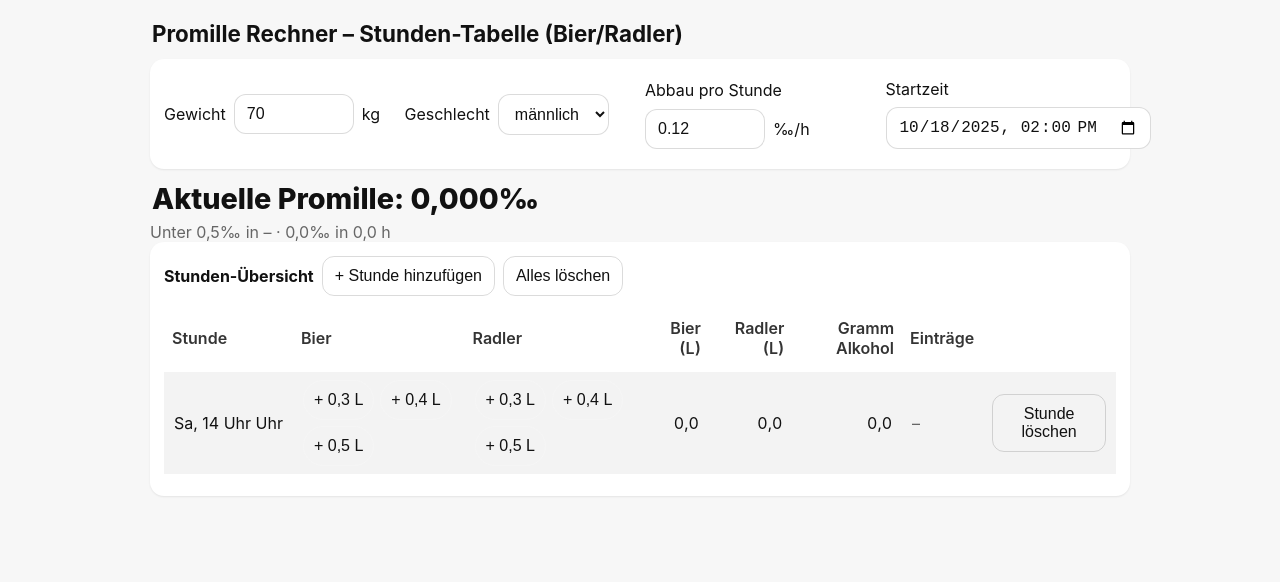
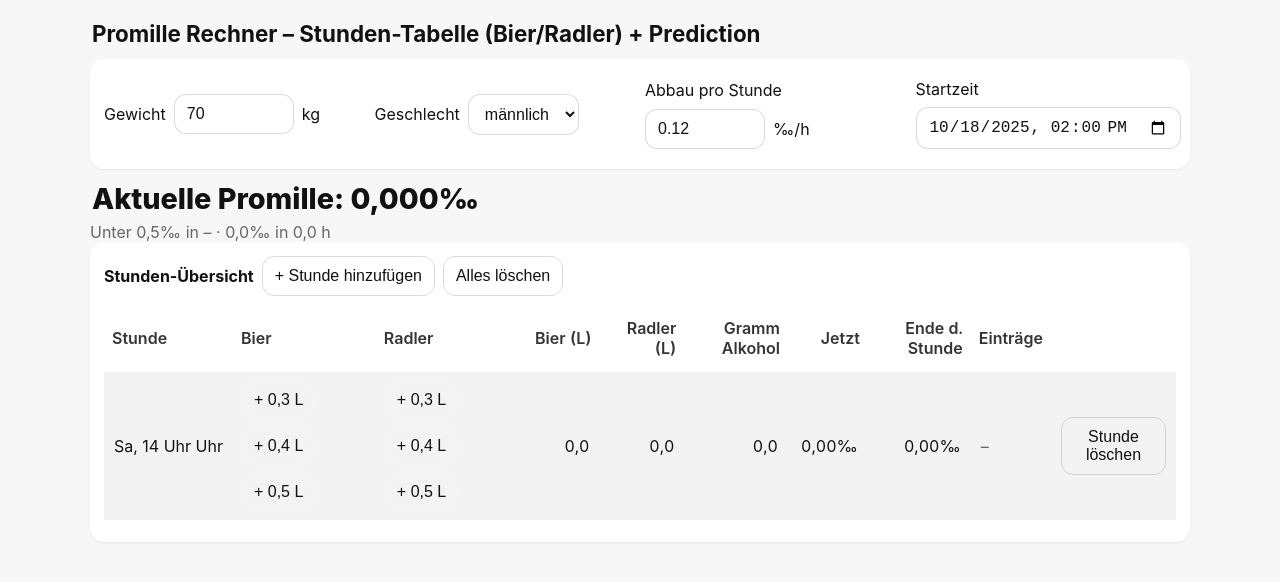
Before and after one commit to Scrubxlol/promille-check-simpel, a plain HTML site: page index.html in a window 1280 px wide. Drawn offline with Linux system fonts and the light colour scheme.

Commit message:
Add prediction feature to Promille Rechner

```diff
--- a/index.html
+++ b/index.html
@@ -3,13 +3,13 @@
 <head>
   <meta charset="utf-8" />
   <meta name="viewport" content="width=device-width, initial-scale=1" />
-  <title>Promille Rechner – Stunden-Tabelle</title>
+  <title>Promille Rechner – Stunden-Tabelle + Prediction</title>
   <style>
     :root{ --bg:#0b0b0b;--card:#151515;--text:#f2f2f2;--muted:#a9a9a9;--primary:#0a84ff;--danger:#d32f2f;--row:#1e1e1e;--radius:14px; }
     @media (prefers-color-scheme: light){ :root{--bg:#f7f7f7;--card:#fff;--text:#111;--muted:#666;--row:#f3f3f3} }
     *{box-sizing:border-box}
     body{margin:0;background:var(--bg);color:var(--text);font-family:-apple-system,system-ui,Segoe UI,Roboto,Helvetica,Arial,sans-serif;padding:16px}
-    .wrap{max-width:980px;margin:0 auto}
+    .wrap{max-width:1100px;margin:0 auto}
     h1{font-size:1.4rem;margin:4px 2px 12px}
     .card{background:var(--card);border-radius:var(--radius);padding:14px;box-shadow:0 1px 2px rgba(0,0,0,.08);margin-bottom:12px}
     label{display:flex;align-items:center;gap:8px;margin:6px 8px 6px 0;flex-wrap:wrap}
@@ -29,17 +29,16 @@
     .hourhead{white-space:nowrap}
     .chips{display:flex;gap:6px;flex-wrap:wrap}
     .chip{padding:8px 10px;border-radius:999px;border:1px solid rgba(255,255,255,.18);background:transparent}
-    .sum{min-width:72px;text-align:right;font-variant-numeric:tabular-nums}
+    .sum,.bac{min-width:80px;text-align:right;font-variant-numeric:tabular-nums}
     .pill{display:inline-flex;align-items:center;gap:6px;background:rgba(255,255,255,.06);border-radius:999px;padding:4px 8px;margin:4px 6px 0 0}
     .pill select{padding:4px 8px;border-radius:8px}
     .pill button{min-height:auto;padding:4px 8px;border-radius:8px}
-    /* Fehleranzeige */
     #err{position:fixed;left:8px;right:8px;bottom:8px;background:#400;padding:10px 12px;border:1px solid #f88;color:#fff;border-radius:10px;display:none;z-index:9999;font-size:14px;white-space:pre-wrap}
   </style>
 </head>
 <body>
   <div class="wrap">
-    <h1>Promille Rechner – Stunden-Tabelle (Bier/Radler)</h1>
+    <h1>Promille Rechner – Stunden-Tabelle (Bier/Radler) + Prediction</h1>
 
     <div class="card grid">
       <label>Gewicht
@@ -75,6 +74,8 @@
             <th class="sum">Bier (L)</th>
             <th class="sum">Radler (L)</th>
             <th class="sum">Gramm Alkohol</th>
+            <th class="bac">Jetzt</th>
+            <th class="bac">Ende d. Stunde</th>
             <th>Einträge</th>
             <th></th>
           </tr>
@@ -87,7 +88,7 @@
   <div id="err"></div>
 
 <script>
-/* Fehleranzeige */
+/* Fehleranzeige (hilft bei GitHub Pages Debug) */
 window.addEventListener('error', e => {
   const el = document.getElementById('err');
   el.style.display='block';
@@ -105,13 +106,13 @@ const VOL_BIER   = 0.05;  // 5 %
 const VOL_RADLER = 0.025; // 2.5 %
 const R_M = 0.68, R_F = 0.55;
 const NF3 = new Intl.NumberFormat('de-DE',{minimumFractionDigits:3,maximumFractionDigits:3});
+const NF2 = new Intl.NumberFormat('de-DE',{minimumFractionDigits:2,maximumFractionDigits:2});
 const NF1 = new Intl.NumberFormat('de-DE',{minimumFractionDigits:1,maximumFractionDigits:1});
 
 /* State + Persistenz */
-let model = { gewicht:70, geschlecht:'m', abbau:0.12, startMs:null, hours:[] };
-// restore
-try{ const saved = JSON.parse(localStorage.getItem('prs_hours_table')||'null'); if(saved && saved.hours) model = saved; }catch{}
-function save(){ localStorage.setItem('prs_hours_table', JSON.stringify(model)); }
+let model = { gewicht:70, geschlecht:'m', abbau:0.12, startMs:null, hours:[] }; // hours: [{startMs,drinks:[{id,ty,volL}]}]
+try{ const saved = JSON.parse(localStorage.getItem('prs_hours_table_predict')||'null'); if(saved && saved.hours) model = saved; }catch{}
+function save(){ localStorage.setItem('prs_hours_table_predict', JSON.stringify(model)); }
 
 /* Stundenaufbau */
 function ensureStart(){ if(!model.startMs){ model.startMs = floorToHourLocal(); } }
@@ -120,7 +121,7 @@ function buildHoursUntilNow(){
   const hours=[]; let cur = model.startMs; const now = Date.now();
   while (cur <= now){
     const existing = model.hours.find(h => h.startMs === cur);
-    hours.push(existing || { startMs:cur, drinks:[] }); // drinks: [{id,ty:'bier'|'radler', volL:0.3|0.4|0.5}]
+    hours.push(existing || { startMs:cur, drinks:[] });
     const d = new Date(cur); d.setHours(d.getHours()+1,0,0,0); cur = d.getTime();
   }
   model.hours = hours; save();
@@ -133,6 +134,51 @@ function sumsForHour(h){
   (h.drinks||[]).forEach(d => { if(d.ty==='bier') bier+=d.volL; else radler+=d.volL; });
   const grams = alkoholGramm(bier, VOL_BIER) + alkoholGramm(radler, VOL_RADLER);
   return {bier, radler, grams};
+}
+
+/* BAC-Serie: für jede Stunde (vergangen/aktuell/zukünftig) den Wert am Ende der Stunde
+   plus für die aktuelle Stunde zusätzlich den Live-Wert „jetzt“. */
+function computeBACSeries(){
+  const kg = model.gewicht||70;
+  const r  = model.geschlecht==='w'? R_F : R_M;
+  const ab = model.abbau||0.12; // ‰/h
+  const now = Date.now();
+
+  let prom = 0; // Start-Promille vor erster Stunde
+  const rows = [];
+
+  for (let i=0;i<model.hours.length;i++){
+    const h = model.hours[i];
+    const start = h.startMs;
+    const end   = new Date(start).setHours(new Date(start).getHours()+1);
+
+    // Intake der Stunde
+    const {bier,radler,grams} = sumsForHour(h);
+    prom += grams / (kg * r);
+
+    if (now >= end){
+      // Vergangenheit: tatsächlicher Endwert
+      prom = Math.max(0, prom - ab);
+      rows.push({ idx:i, now:null, end:prom, past:true });
+      continue;
+    }
+
+    if (now >= start && now < end){
+      const frac = (now - start)/3600000;
+      const nowVal = Math.max(0, prom - ab*frac);
+      const endVal = Math.max(0, prom - ab);      // Prognose: Ende dieser Stunde
+      rows.push({ idx:i, now:nowVal, end:endVal, past:false, current:true });
+      // Für weitere (zukünftige) Stunden nehmen wir als Ausgangsbasis den prognostizierten Endwert
+      prom = endVal;
+      continue;
+    }
+
+    // Zukunft: Prognose Ende der Stunde
+    const endVal = Math.max(0, prom - ab);
+    rows.push({ idx:i, now:null, end:endVal, past:false, future:true });
+    prom = endVal;
+  }
+  return rows;
 }
 
 /* DOM refs */
@@ -151,7 +197,7 @@ elSex.addEventListener('change', ()=>{ model.geschlecht = elSex.value; save(); r
 elAbbau.addEventListener('change', ()=>{ model.abbau = clamp(+elAbbau.value,0.05,0.2); save(); recalc(); });
 elStart.addEventListener('change', ()=>{ model.startMs = fromDatetimeLocalValue(elStart.value); save(); buildHoursUntilNow(); renderTable(); recalc(); });
 document.getElementById('addHour').addEventListener('click', ()=>{ addHourAtEnd(); renderTable(); recalc(); });
-document.getElementById('resetData').addEventListener('click', ()=>{ if(confirm('Alle Eingaben löschen?')){ localStorage.removeItem('prs_hours_table'); location.reload(); } });
+document.getElementById('resetData').addEventListener('click', ()=>{ if(confirm('Alle Eingaben löschen?')){ localStorage.removeItem('prs_hours_table_predict'); location.reload(); } });
 
 /* Event-Delegation für dynamische Buttons/Selects */
 elBody.addEventListener('click', (e)=>{
@@ -161,7 +207,7 @@ elBody.addEventListener('click', (e)=>{
   if(btn.dataset.add){ // + Getränk
     const i = +btn.dataset.i; const ty = btn.dataset.add; const vol = parseFloat(btn.dataset.vol);
     const h = model.hours[i]; if(!h) return;
-    h.drinks.push({ id: cryptoRandom(), ty, volL: vol });
+    h.drinks.push({ id: uid(), ty, volL: vol });
     save(); refreshRow(i); recalc(); return;
   }
   if(btn.dataset.del){ // Eintrag löschen
@@ -188,9 +234,11 @@ elBody.addEventListener('change', (e)=>{
 /* Render */
 function renderTable(){
   elBody.innerHTML='';
+  const series = computeBACSeries(); // für Prediction-Spalten
   model.hours.forEach((h, idx)=>{
     const d = new Date(h.startMs);
     const {bier,radler,grams} = sumsForHour(h);
+    const sRow = series.find(r => r.idx===idx) || {now:null,end:null};
 
     const tr = document.createElement('tr');
     tr.innerHTML = `
@@ -212,6 +260,8 @@ function renderTable(){
       <td class="sum" id="sb${idx}">${bier.toFixed(1).replace('.',',')}</td>
       <td class="sum" id="sr${idx}">${radler.toFixed(1).replace('.',',')}</td>
       <td class="sum" id="sg${idx}">${NF1.format(grams)}</td>
+      <td class="bac" id="bnow${idx}">${sRow.now!=null ? NF2.format(sRow.now)+'‰' : '–'}</td>
+      <td class="bac" id="bend${idx}">${sRow.end!=null ? NF2.format(sRow.end)+'‰' : '–'}</td>
       <td id="list${idx}"></td>
       <td><button class="btn-ghost" data-delh="${idx}" type="button">Stunde löschen</button></td>
     `;
@@ -247,10 +297,18 @@ function refreshRow(i){
   if(sb) sb.textContent = bier.toFixed(1).replace('.',',');
   if(sr) sr.textContent = radler.toFixed(1).replace('.',',');
   if(sg) sg.textContent = NF1.format(grams);
+
+  // BAC cells aktualisieren
+  const sRow = computeBACSeries().find(r => r.idx===i);
+  const bnow = document.getElementById('bnow'+i);
+  const bend = document.getElementById('bend'+i);
+  if(bnow) bnow.textContent = sRow && sRow.now!=null ? NF2.format(sRow.now)+'‰' : '–';
+  if(bend) bend.textContent = sRow && sRow.end!=null ? NF2.format(sRow.end)+'‰' : '–';
+
   renderPills(i);
 }
 
-/* Stunden-Tools */
+/* Stunde anhängen */
 function addHourAtEnd(){
   const last = model.hours[model.hours.length-1];
   const base = last ? last.startMs : model.startMs;
@@ -259,7 +317,7 @@ function addHourAtEnd(){
   save();
 }
 
-/* Berechnung: Widmark + linearer Abbau (anteilig in aktueller Stunde) */
+/* Live-BAC (separat für Header) */
 function computeBACNow(){
   const kg = model.gewicht||70;
   const r  = model.geschlecht==='w'? R_F : R_M;
@@ -269,20 +327,19 @@ function computeBACNow(){
 
   for(let i=0;i<model.hours.length;i++){
     const h = model.hours[i];
-    const slotStart = h.startMs;
-    const slotEnd   = new Date(slotStart).setHours(new Date(slotStart).getHours()+1);
-    // Zufluss dieser Stunde (als Ganzes)
+    const start = h.startMs;
+    const end   = new Date(start).setHours(new Date(start).getHours()+1);
     const {bier,radler} = sumsForHour(h);
     const grams = alkoholGramm(bier, VOL_BIER) + alkoholGramm(radler, VOL_RADLER);
     prom += grams / (kg * r);
 
-    if (now >= slotStart && now < slotEnd){
-      const frac = (now - slotStart) / 3600000; // Anteil der Stunde
-      prom = Math.max(0, prom - ab * frac);
-      break; // spätere Stunden ignorieren
+    if (now >= start && now < end){
+      const frac = (now - start)/3600000;
+      prom = Math.max(0, prom - ab*frac);
+      break;
     }
-    if (now >= slotEnd){
-      prom = Math.max(0, prom - ab); // volle Stunde abgebaut
+    if (now >= end){
+      prom = Math.max(0, prom - ab);
     }
   }
   return Math.max(0, prom);
@@ -303,27 +360,22 @@ function recalc(){
   const eta05 = p>0.5? (p-0.5)/ab : null;
   const eta00 = p/ab;
   elEta.textContent = `Unter 0,5‰ in ${eta05!==null? NF1.format(eta05)+' h' : '–'} · 0,0‰ in ${NF1.format(eta00)} h`;
+
+  // ganze Tabelle neu (damit Prediction-Zellen mitlaufen)
+  renderTable();
 }
 
 /* Utils */
 function clamp(v,min,max){ return isFinite(v)? Math.max(min,Math.min(max,v)) : min; }
-function cryptoRandom(){ // kurze eindeutige id
-  if (crypto?.randomUUID) return crypto.randomUUID();
-  return 'id-' + Math.random().toString(36).slice(2) + Date.now().toString(36);
-}
+function uid(){ return (crypto?.randomUUID?.() || ('id-'+Math.random().toString(36).slice(2)+Date.now().toString(36))); }
 
 /* Init */
 (function init(){
   ensureStart();
-  // Für deinen Usecase: z. B. Start um 19:00 Uhr leicht setzen
-  // (kannst du beliebig ändern; Default ist jetzige volle Stunde)
-  // model.startMs = floorToHourLocal(new Date()); // <- optional
-
   buildHoursUntilNow();
   renderTable();
   recalc();
-  // Jede Minute anteilige Abbau-Progression + neue Stunde ergänzen
-  setInterval(()=>{ buildHoursUntilNow(); renderTable(); recalc(); }, 60000);
+  setInterval(()=>{ buildHoursUntilNow(); recalc(); }, 60000); // minütlich: Progress/Prediction aktualisieren
 })();
 </script>
 </body>
```
